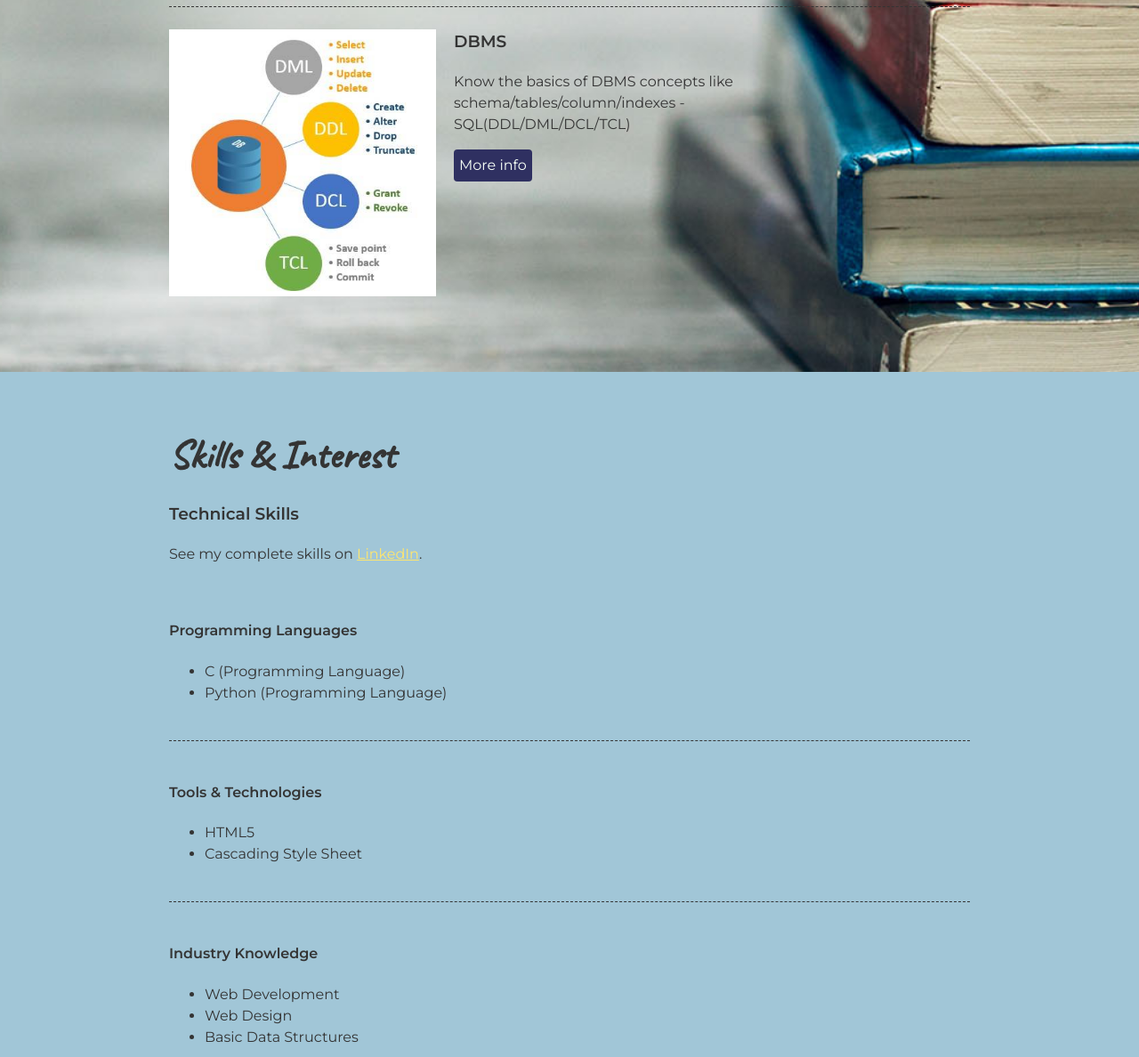
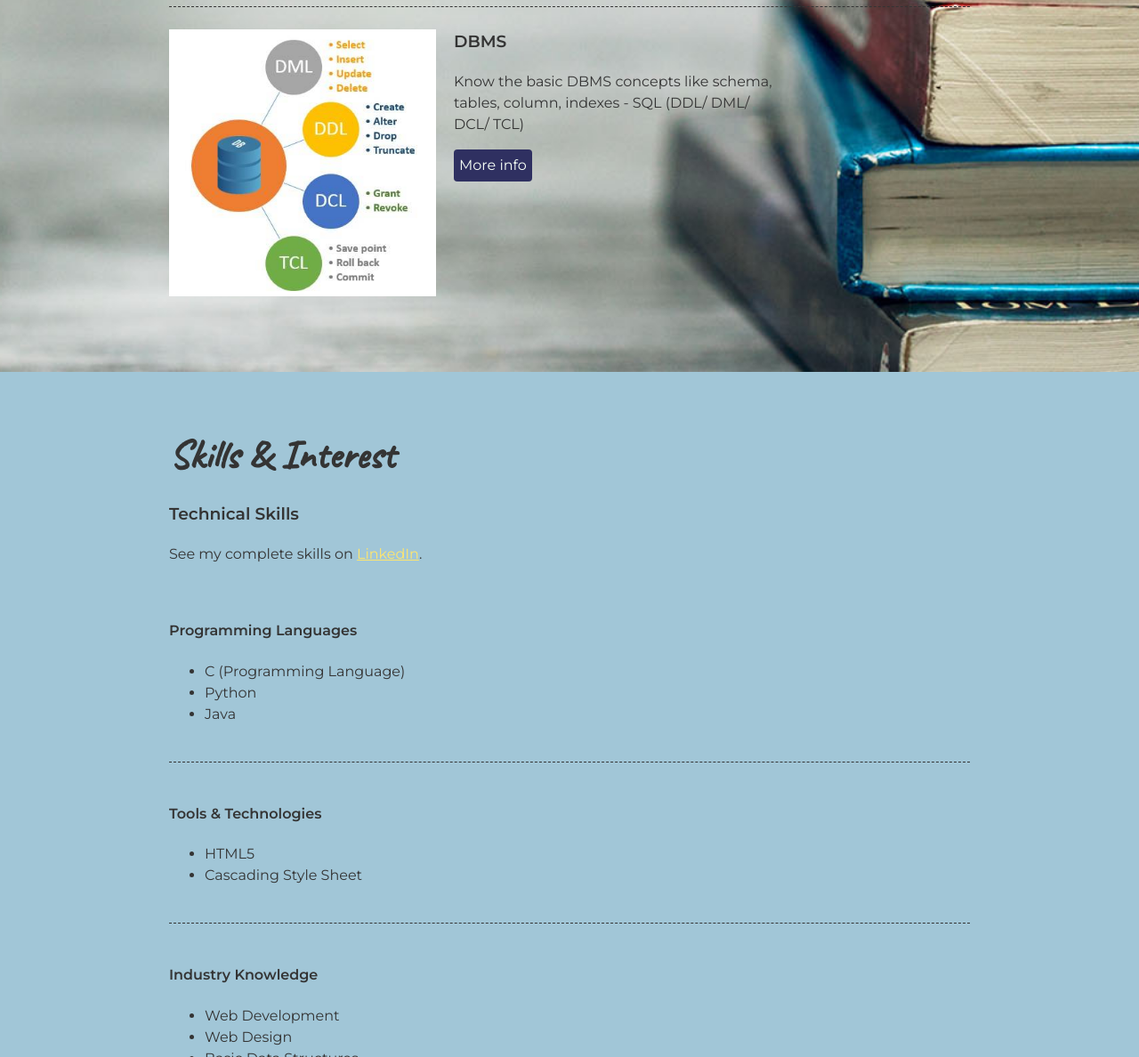
Before and after one commit to roshan494/roshan494.github.io, a plain HTML site: page index.html in a window 1280 px wide. Shown: the part 1612-2800 px from the top of the page at 89% size. Drawn offline with Linux system fonts and the light colour scheme.

Commit message:
Update index.html

```diff
--- a/index.html
+++ b/index.html
@@ -31,7 +31,7 @@
          <section class="content-item">
            <img src="images/prr.png" alt="description of image">
            <h3>Programming Language</h3>
-           <p>Learn any one of the Programming language</p>
+           <p>Learn any one of the Programming languages</p>
            <a class="btn" href="https://www.codingdojo.com/blog/top-7-programming-languages">More info</a>
          </section>
          <section class="content-item">
@@ -49,7 +49,7 @@
          <section class="content-item">
            <img src="images/dbms.jpg" alt="description of image">
            <h3>DBMS</h3>
-           <p>Know the basics of DBMS concepts like schema/tables/column/indexes - SQL(DDL/DML/DCL/TCL)</p>
+           <p>Know the basic DBMS concepts like schema, tables, column, indexes - SQL (DDL/ DML/ DCL/ TCL)</p>
            <a class="btn" href="https://www.w3schools.com/sql/default.asp">More info</a>
          </section>
          <!-- End of Project block. -->
@@ -70,7 +70,8 @@
             <div class="skills-item">
               <ul>
                 <li>C (Programming Language)</li>
-                <li>Python (Programming Language)</li>
+                <li>Python</li>
+                <li>Java</li>
               </ul>
             </div>
           </section>
@@ -90,6 +91,7 @@
                 <li>Web Development</li>
                 <li>Web Design</li>
                 <li>Basic Data Structures</li>
+                <li>Software Development</li>
               </ul>
             </div>
           </section>
```
